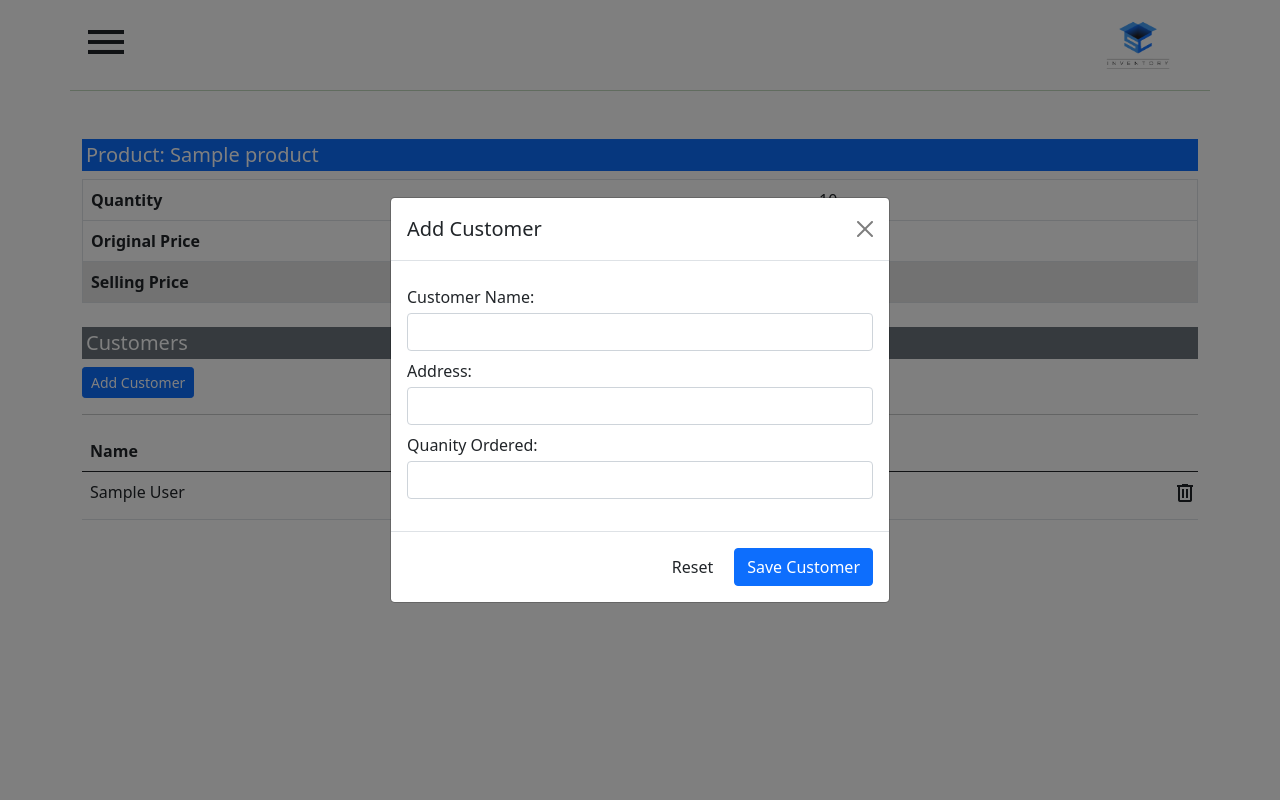
After one commit to neildc14/Product-Sales-Inventory, a Node server app: page /weekly_products/600000000000000000000001 in a window 1280 px wide, after a click on "Add Customer". The commit adds this page. Run offline with Node 20, Linux system fonts and the light colour scheme; tables that the repository leaves empty hold one stand-in row (values such as "Sample post"); some libraries are stand-ins or nearby versions.

Commit message:
added product detail and add customer functionality

```diff
--- a/controllers/productController.js
+++ b/controllers/productController.js
@@ -1,5 +1,7 @@
 var { validationResult, body } = require("express-validator");
 var Product = require("../models/Product");
+var Customer = require("../models/Customer");
+var async = require("async");
 
 exports.index_get = function (req, res, next) {
   res.render("index", {
@@ -41,3 +43,25 @@ exports.add_product_post = [
     }
   },
 ];
+
+exports.product_details = function (req, res, next) {
+  Product.findById(req.params.id).exec(function (err, product) {
+    if (err) {
+      return next(err);
+    }
+    Customer.find({ product_ordered: product._id })
+      .sort({ customer_name: "asc" })
+      .exec(function (err, customers) {
+        if (err) {
+          return next(err);
+        }
+        console.log(customers);
+        res.render("product_details", {
+          title: "Product Details",
+          product: product,
+          customers: customers,
+          errors: null,
+        });
+      });
+  });
+};
--- a/models/Customer.js
+++ b/models/Customer.js
@@ -1,16 +1,19 @@
 var mongoose = require("mongoose");
 var Schema = mongoose.Schema;
 
-const CustomerSchema = new Schema({
-  customer_name: { type: String, required: true, maxLength: 100 },
-  address: String,
-  product_ordered: { type: Schema.Types.ObjectId, ref: "Product" },
-  quantity_ordered: Number,
-  total_purchased: Number,
-});
+const CustomerSchema = new Schema(
+  {
+    customer_name: { type: String, required: true, maxLength: 100 },
+    address: String,
+    product_ordered: { type: Schema.Types.ObjectId, ref: "Product" },
+    quantity_ordered: Number,
+    total_purchased: Number,
+  },
+  { timestamps: true }
+);
 
 CustomerSchema.virtual("url").get(function () {
-  return "/customer" + this._id;
+  return "/customer/" + this._id;
 });
 
 module.exports = mongoose.model("Customer", CustomerSchema);
--- a/models/Product.js
+++ b/models/Product.js
@@ -25,4 +25,12 @@ ProductSchema.virtual("date_formatted").get(function () {
   return DateTime.fromJSDate(this.date).toLocaleString(DateTime.DATE_MED);
 });
 
+ProductSchema.virtual("original_price_formatted").get(function () {
+  return `₱${this.original_price}.00`;
+});
+
+ProductSchema.virtual("selling_price_formatted").get(function () {
+  return `₱${this.selling_price}.00`;
+});
+
 module.exports = mongoose.model("Product", ProductSchema);
--- a/public/javascripts/script.js
+++ b/public/javascripts/script.js
@@ -14,3 +14,12 @@ function navStickTopWhenScroll() {
 }
 
 navStickTopWhenScroll();
+
+const totalPurchased = document.getElementById("total_purchased");
+const sellingPrice = document.getElementById("product_selling_price_ref");
+const quantityOrdered = document.getElementById("quantity_ordered");
+
+function totalPurchasedValue() {
+  totalPurchased.value =
+    Number(sellingPrice.value) * Number(quantityOrdered.value);
+}
--- a/views/expenses.ejs
+++ b/views/expenses.ejs
@@ -45,9 +45,7 @@
                 <button type="submit" class="btn btn-primary">
                   Save Product
                 </button>
-                <button onclick="history.back()" class="btn btn-sm ms-2">
-                  Back
-                </button>
+                <button onclick="history.back()" class="btn">Back</button>
               </div>
             </form>
           </div>
--- a/views/partials/nav.ejs
+++ b/views/partials/nav.ejs
@@ -8,7 +8,7 @@
   >
     <span class="material-symbols-outlined material-icons md-48"> menu </span>
   </button>
-  <img src="/images/logo.png" alt="" class="logo" />
+  <a href="/"><img src="/images/logo.png" alt="logo" class="logo" /></a>
 </header>
 
 <div
--- /dev/null
+++ b/views/product_details.ejs
@@ -0,0 +1,181 @@
+<!DOCTYPE html>
+<html lang="en">
+  <%-include('./partials/head')%>
+  <body>
+    <main>
+      <div class="container-fluid mx-0 px-0">
+        <%-include('./partials/nav')%>
+        <div class="container mt-5">
+          <h5 class="bg-primary text-white p-1">
+            <span>Product: </span><%=product.product_name%>
+          </h5>
+
+          <section>
+            <table class="table border">
+              <tbody>
+                <tr>
+                  <th scope="row">Quantity</th>
+                  <td><%=product.quantity%></td>
+                </tr>
+                <tr>
+                  <th scope="row">Original Price</th>
+                  <td><%=product.original_price_formatted%></td>
+                </tr>
+                <tr>
+                  <th scope="row" class="table-active">Selling Price</th>
+                  <td class="table-active">
+                    <%=product.selling_price_formatted%>
+                  </td>
+                </tr>
+              </tbody>
+            </table>
+          </section>
+          <section class="my-4">
+            <h5 class="bg-secondary text-white p-1">Customers</h5>
+            <!-- Button trigger modal -->
+            <button
+              type="button"
+              class="btn btn-primary btn-sm"
+              data-bs-toggle="modal"
+              data-bs-target="#customerModal"
+            >
+              Add Customer
+            </button>
+            <hr />
+            <table class="table">
+              <thead>
+                <tr>
+                  <th scope="col">Name</th>
+                  <th scope="col"></th>
+                  <th scope="col"></th>
+                </tr>
+              </thead>
+              <tbody>
+                <%customers.forEach((customer)=> {%>
+                <tr>
+                  <td><%=customer.customer_name%></td>
+                  <td style="width: 38%">
+                    <a href="<%=customer.url%>" class="btn btn-sm btn-success"
+                      >View Customer</a
+                    >
+                  </td>
+                  <td style="width: 1%" class="px-0">
+                    <form action="">
+                      <input type="hidden" name="" />
+                      <button
+                        type="submit"
+                        class="btn m-0 p-0 btn-sm d-flex align-items-center"
+                      >
+                        <span class="material-symbols-outlined"> delete </span>
+                      </button>
+                    </form>
+                  </td>
+                </tr>
+                <%})%>
+              </tbody>
+            </table>
+
+            <!-- Modal -->
+            <div
+              class="modal fade"
+              id="customerModal"
+              tabindex="-1"
+              aria-labelledby="customerModalLabel"
+              aria-hidden="true"
+            >
+              <div class="modal-dialog modal-dialog-centered">
+                <div class="modal-content">
+                  <div class="modal-header">
+                    <h5 class="modal-title" id="customerModalLabel">
+                      Add Customer
+                    </h5>
+                    <button
+                      type="button"
+                      class="btn-close"
+                      data-bs-dismiss="modal"
+                      aria-label="Close"
+                    ></button>
+                  </div>
+                  <form
+                    action=""
+                    method="POST"
+                    onsubmit="totalPurchasedValue()"
+                  >
+                    <div class="modal-body">
+                      <div class="form-group pb-2">
+                        <input
+                          type="hidden"
+                          name="product_ordered"
+                          id="product_ordered"
+                          value="<%=product._id%>"
+                        />
+                      </div>
+                      <div class="form-group pb-2">
+                        <label for="customer_name" class="pb-1"
+                          >Customer Name:</label
+                        >
+                        <input
+                          type="text"
+                          class="form-control"
+                          name="customer_name"
+                          id="customer_name"
+                          required="true"
+                          autocomplete="off"
+                        />
+                      </div>
+                      <div class="form-group pb-2">
+                        <label for="address" class="pb-1">Address:</label>
+                        <input
+                          type="text"
+                          class="form-control"
+                          name="address"
+                          id="address"
+                          required="true"
+                          autocomplete="off"
+                        />
+                      </div>
+                      <div class="form-group pb-2">
+                        <label for="quantity_ordered" class="pb-1"
+                          >Quanity Ordered:</label
+                        >
+                        <input
+                          type="text"
+                          class="form-control"
+                          name="quantity_ordered"
+                          id="quantity_ordered"
+                          required="true"
+                          autocomplete="off"
+                        />
+                      </div>
+                      <div class="form-group pb-2">
+                        <input
+                          type="hidden"
+                          name="total_purchased"
+                          id="total_purchased"
+                          value=""
+                        />
+                        <input
+                          type="hidden"
+                          name=""
+                          id="product_selling_price_ref"
+                          value="<%=product.selling_price%>"
+                        />
+                      </div>
+                    </div>
+                    <div class="modal-footer">
+                      <button type="reset" class="btn">Reset</button>
+                      <button type="submit" class="btn btn-primary">
+                        Save Customer
+                      </button>
+                    </div>
+                  </form>
+                </div>
+              </div>
+            </div>
+          </section>
+        </div>
+      </div>
+    </main>
+    <%-include('./partials/scripts')%>
+  </body>
+</html>
```
Also changed, not shown: controllers/customerController.js (added, +45 -0 lines), routes/product.js (+9 -0 lines).
